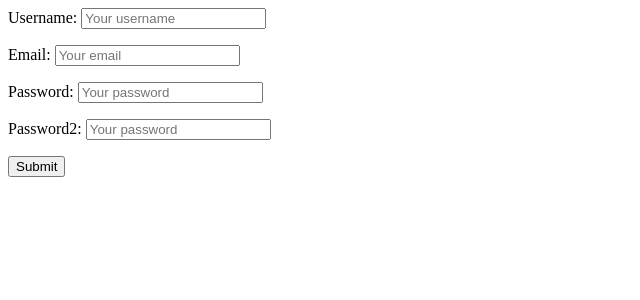
After one commit to pythoneast/supermarket, a Django app: page /register/ in a window 1280 px wide. The commit adds this page. Shown: the top 300 px of the page, without its empty margins (0-640 px from the left). Run offline with Django 3.2, Linux system fonts and the light colour scheme; tables that the repository leaves empty hold one stand-in row (values such as "Sample post"); parts of the project's set-up code (start-up, migrations or seed data) failed here and were passed over.

Commit message:
Added login, register and logout views

```diff
--- /dev/null
+++ b/supermarket/forms.py
@@ -0,0 +1,54 @@
+from django import forms
+from django.contrib.auth import get_user_model, authenticate
+
+User = get_user_model()
+
+class ContactsForm(forms.Form):
+    name = forms.CharField(widget=forms.TextInput(attrs={'class': 'form-control', 'placeholder': 'Имя'}))
+    email = forms.EmailField(widget=forms.EmailInput(attrs={'class': 'form-control', 'placeholder': 'Email'}))
+    message = forms.CharField(widget=forms.Textarea(attrs={'class': 'form-control', 'placeholder': 'Ваше сообщение'}))
+
+
+class LoginForm(forms.Form):
+    username = forms.CharField(widget=forms.TextInput(attrs={'placeholder': 'Your username'}))
+    password = forms.CharField(widget=forms.PasswordInput(attrs={'placeholder': 'Your password'}))
+
+    def clean_username(self):
+        qs = User.objects.filter(username=self.cleaned_data.get('username'))
+        if qs.exists() and qs.count() == 1:
+            return self.cleaned_data.get('username')
+        raise forms.ValidationError('User with such username doesn\'t exist')
+
+    def clean(self):
+        user = authenticate(username=self.cleaned_data.get('username'), password=self.cleaned_data.get('password'))
+        if user:
+            return self.cleaned_data.get('password')
+        raise forms.ValidationError('Username or password is not valid')
+
+
+class RegistrationForm(forms.Form):
+    username = forms.CharField(widget=forms.TextInput(attrs={'placeholder': 'Your username'}))
+    email = forms.EmailField(widget=forms.EmailInput(attrs={'placeholder': 'Your email'}))
+    password = forms.CharField(widget=forms.PasswordInput(attrs={'placeholder': 'Your password'}))
+    password2 = forms.CharField(widget=forms.PasswordInput(attrs={'placeholder': 'Your password'}))
+
+    def clean_username(self):
+        username = self.cleaned_data.get('username')
+        qs = User.objects.filter(username=username)
+        if qs.exists() and qs.count() == 1:
+            raise forms.ValidationError('Username already taken')
+        return username
+
+    def clean_email(self):
+        email = self.cleaned_data.get('email')
+        qs = User.objects.filter(email=email)
+        if qs.exists() and qs.count() == 1:
+            raise forms.ValidationError('Email already taken')
+        return email
+
+    def clean_password2(self):
+        password = self.cleaned_data.get('password')
+        password2 = self.cleaned_data.get('password2')
+        if password != password2:
+            raise forms.ValidationError('Passwords must match')
+        return password2
--- a/supermarket/urls.py
+++ b/supermarket/urls.py
@@ -2,13 +2,22 @@ from django.conf import settings
 from django.contrib import admin
 from django.conf.urls.static import static
 from django.urls import path, include
-from .views import main_page, contacts
+from .views import (
+    main_page,
+    contacts,
+    login_page,
+    logout_page,
+    register_page
+)
 
 urlpatterns = [
     path('admin/', admin.site.urls),
     path('', main_page, name='main-page'),
     path('products/', include('applications.products.urls')),
     path('contacts/', contacts, name='contacts'),
+    path('login/', login_page, name='login-page'),
+    path('logout/', logout_page, name='logout-page'),
+    path('register/', register_page, name='register-page'),
 ]
 
 if settings.DEBUG:
--- a/supermarket/views.py
+++ b/supermarket/views.py
@@ -1,4 +1,10 @@
-from django.shortcuts import render
+from django.contrib.auth import authenticate, login, logout, get_user_model
+from django.shortcuts import render, redirect
+from django.urls import reverse
+
+from .forms import ContactsForm, LoginForm, RegistrationForm
+
+User = get_user_model()
 
 
 def main_page(request):
@@ -6,11 +12,55 @@ def main_page(request):
 
 
 def contacts(request):
-    data = request.POST
-    print(data)
-    print(data.get('csrfmiddlewaretoken'))
-    print(data.get('name'))
-    print(data.get('email'))
-    if 'gmail.com' not in data.get('email'):
-        print('Only gmail accounts')
+    contacts_form = ContactsForm(request.POST or None)
+    if request.method == 'POST':
+        data = request.POST
+        print(data)
+        print(data.get('csrfmiddlewaretoken'))
+        print(data.get('name'))
+        print(data.get('email'))
+        if 'gmail.com' not in data.get('email'):
+            print('Only gmail accounts')
     return render(request, 'contacts.html', locals())
+
+
+def login_page(request):
+    if request.user.is_authenticated:
+        return redirect(reverse('main-page'))
+
+    form = LoginForm(request.POST or None)
+    if request.method == 'POST':
+        if form.is_valid():
+            print(form.cleaned_data)
+            username = form.cleaned_data.get('username')
+            password = form.cleaned_data.get('password')
+            user = authenticate(request, username=username, password=password)
+            if user:
+                login(request, user)
+                return redirect(reverse('main-page'))
+            else:
+
+                return redirect(reverse('login-page'))
+    return render(request, 'account/login.html', locals())
+
+
+def logout_page(request):
+    logout(request)
+    return redirect(reverse('main-page'))
+
+
+def register_page(request):
+    if request.user.is_authenticated:
+        return redirect(reverse('main-page'))
+
+    form = RegistrationForm(request.POST or None)
+
+    if request.method == 'POST':
+        if form.is_valid():
+            user = User.objects.create_user(username=form.cleaned_data.get('username'),
+                                            email=form.cleaned_data.get('email'),
+                                            password=form.cleaned_data.get('password'))
+            print(user)
+            login(request, user)
+            return redirect(reverse('main-page'))
+    return render(request, 'account/register.html', locals())
--- /dev/null
+++ b/templates/account/login.html
@@ -0,0 +1,5 @@
+<form method="post">
+    {% csrf_token %}
+    {{ form.as_p }}
+    <button type="submit">Submit</button>
+</form>
--- /dev/null
+++ b/templates/account/register.html
@@ -0,0 +1,5 @@
+<form method="post">
+    {% csrf_token %}
+    {{ form.as_p }}
+    <button type="submit">Submit</button>
+</form>
--- a/templates/index.html
+++ b/templates/index.html
@@ -13,7 +13,7 @@
     <title>Hello, Miami!</title>
   </head>
   <body>
-    <h1 class="text-white text-center mt-5">Hello, Miami!</h1>
+    <h1 class="text-white text-center mt-5">Hello, {% if request.user.is_authenticated %}{{ request.user.username|title }}{% else %}Miami{% endif %}!</h1>
 
     <!-- Optional JavaScript -->
     <!-- jQuery first, then Popper.js, then Bootstrap JS -->
```
Also changed, not shown: templates/contacts.html (+20 -2 lines), 1 other file.
